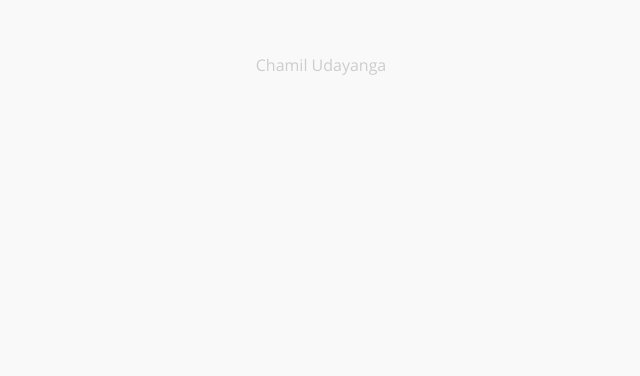
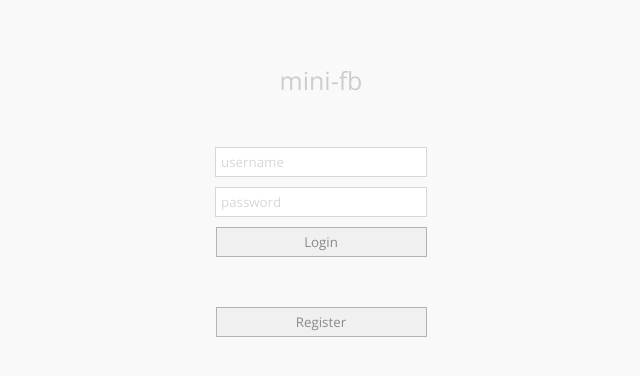
Before and after one commit to chamilu/minifb, a React app: page / in a window 1280 px wide. Shown: the top 376 px of the page, without its empty margins (319-959 px from the left). Built offline with nearby package versions, Linux system fonts and the light colour scheme.

Commit message:
Added loginComponent initial functionalities

```diff
--- a/public/index.html
+++ b/public/index.html
@@ -13,6 +13,37 @@
             background-color: rgb(249, 249, 249);
             color: #cdcdcd;
         }
+
+        input[type=text],
+        input[type=password] {
+            color: #888888;
+            font-family: 'Open Sans', sans-serif;
+            padding: 5px;
+            width: 200px;
+            outline: none;
+            border: 1px solid #d7d7d7;
+            caret-color: #999999;
+        }
+
+        input[type=text]::placeholder,
+        input[type=password]::placeholder {
+            color: #d7d7d7
+        }
+
+        input[type=button] {
+            padding: 5px;
+            width: 211px;
+            outline: none;
+            border: 1px solid #b3b3b3;
+            background-color: #f0f0f0;
+            color: #8a8a8a;
+            font-family: 'Open Sans', sans-serif;
+            cursor: pointer;
+        }
+
+        input[type=button]:hover {
+            background-color: #e3e8ef;
+        }
     </style>
 </head>
 
--- a/src/App.jsx
+++ b/src/App.jsx
@@ -1,4 +1,5 @@
 import React, { Component } from 'react';
+import Login from './components/loginComponent';
 
 const styles = {
     outer: {
@@ -11,7 +12,15 @@ export default class App extends Component {
     render() {
         return (
             <div style={styles.outer}>
-        <p>Chamil Udayanga</p>
+                <p style={{ fontSize: 25 }}>mini-fb</p>
+
+                <div style={{ marginTop: 50 }}>
+                    <Login />
+
+                    <div style={{ marginTop: 50 }}>
+                        <input type="button" value="Register" />
+                    </div>
+                </div>
             </div>
         );
     }
--- /dev/null
+++ b/src/components/loginComponent.jsx
@@ -0,0 +1,56 @@
+import React, { Component } from 'react';
+
+export default class Login extends Component {
+    state = {
+        username: '',
+        password: '',
+    };
+
+    usernameChanged = event => {
+        const newValue = event.target.value;
+
+        this.setState(prevState => ({
+            username: newValue,
+        }));
+    };
+
+    passwordChanged = event => {
+        const newValue = event.target.value;
+
+        this.setState(prevState => ({
+            password: newValue,
+        }));
+    };
+
+    handleLoginClick = () => {
+        console.log(this.state);
+    };
+
+    render() {
+        return (
+            <div>
+                <div style={{ marginBottom: 10 }}>
+                    <input
+                        type="text"
+                        placeholder="username"
+                        onChange={this.usernameChanged}
+                    />
+                </div>
+                <div style={{ marginBottom: 10 }}>
+                    <input
+                        type="password"
+                        placeholder="password"
+                        onChange={this.passwordChanged}
+                    />
+                </div>
+                <div style={{ marginBottom: 10 }}>
+                    <input
+                        type="button"
+                        value="Login"
+                        onClick={this.handleLoginClick}
+                    />
+                </div>
+            </div>
+        );
+    }
+}
```
Lines whose indentation alone changed are shown as unchanged.
